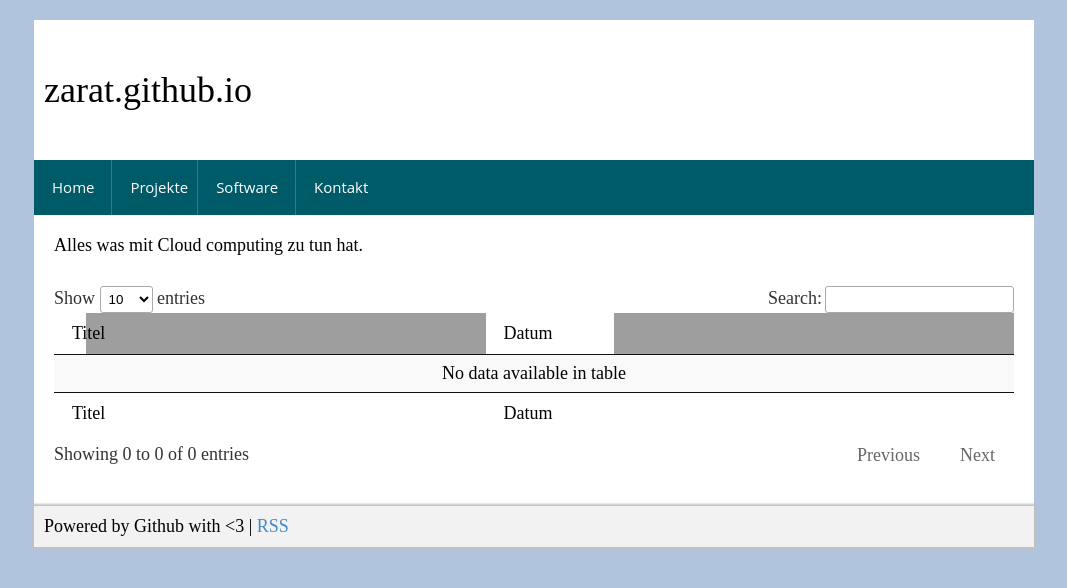
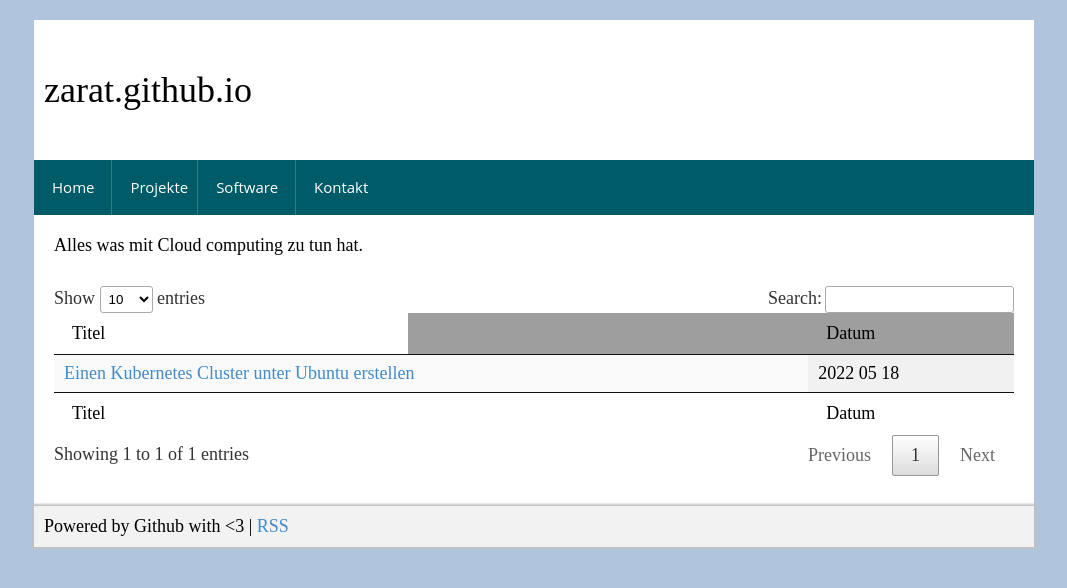
Before and after one commit to zarat/zarat.github.io, a Jekyll site: the page built from tag/cloud.markdown, in a window 1280 px wide. Shown: the top 588 px of the page, without its empty margins (106-1173 px from the left). Built offline with Jekyll 4.4.1, drawn with Linux system fonts in a browser that asks for light colours.

Commit message:
Update 2022-05-18-Einen-Kubernetes-Cluster-erstellen.markdown

```diff
--- a/_posts/2022-05-18-Einen-Kubernetes-Cluster-erstellen.markdown
+++ b/_posts/2022-05-18-Einen-Kubernetes-Cluster-erstellen.markdown
@@ -3,7 +3,7 @@ layout: post
 title: Einen Kubernetes Cluster unter Ubuntu erstellen
 author: Manuel Zarat
 categories: tutorials
-tags: cloud, automation
+tags: cloud automation
 permalink: /post/kubernetes-cluster
 ---
 
```
